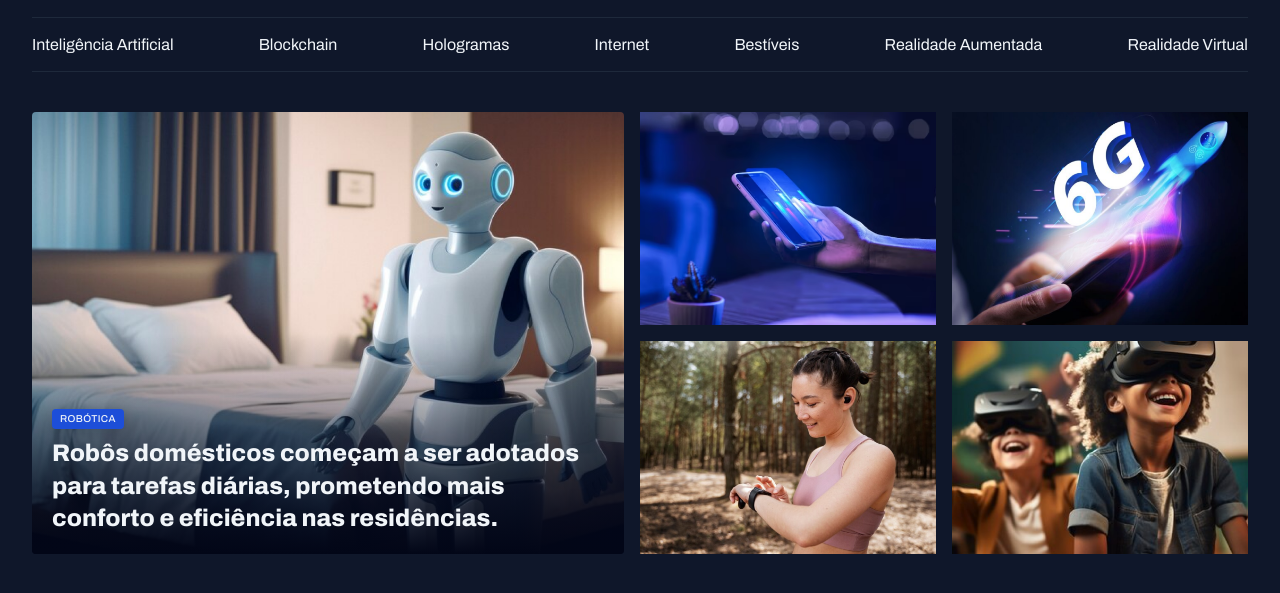
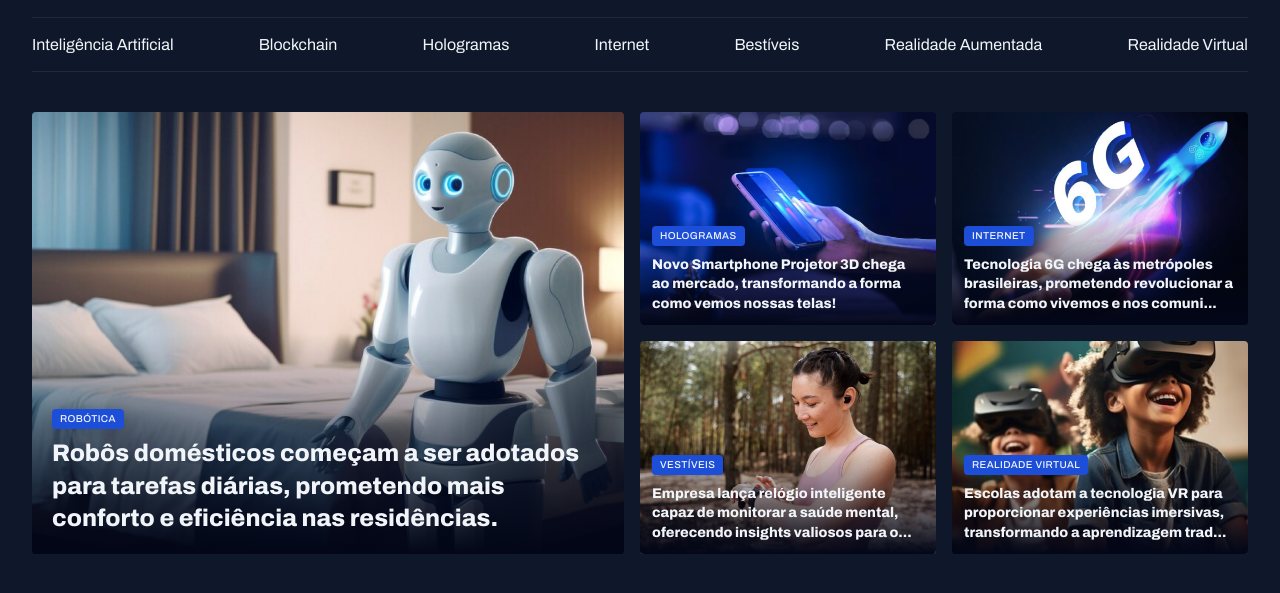
Before and after one commit to Mathuzza/PortalDeNot-cias, a plain HTML site: page index.html in a window 1280 px wide. Shown: the part 49-642 px from the top of the page. Drawn offline with Linux system fonts and the light colour scheme.

Commit message:
Finalizando a seção destaques

```diff
--- a/Styles/sections.css
+++ b/Styles/sections.css
@@ -27,6 +27,9 @@
         bottom: 0;
         padding: 20px;
 
+        &:has(.text-lg){
+            padding: 12px;
+        }
         h2 {
             margin-top: 8px;
         }
--- a/index.html
+++ b/index.html
@@ -46,10 +46,22 @@
             </figure>
 
             <div class="grid grid-cols-2 gap-16">
-                <div><img src="assets/imagens/Image 02.png" alt=""></div>
-                <div><img src="assets/imagens/Image 03.png" alt=""></div>
-                <div><img src="assets/imagens/Image 04.png" alt=""></div>
-                <div><img src="assets/imagens/Image 05.png" alt=""></div>
+                <figure class="card"><img src="assets/imagens/Image 02.png" alt="Novo Smartphone Projetor 3D chega ao mercado, transformando a forma como vemos nossas telas!"><figcaption>
+                    <span class="contant-tag">Hologramas</span>
+                    <h2 class="text-lg">Novo Smartphone Projetor 3D chega ao mercado, transformando a forma como vemos nossas telas!</h2>
+                </figcaption></figure>
+                <figure class="card"><img src="assets/imagens/Image 03.png" alt="Tecnologia 6G chega às metrópoles brasileiras, prometendo revolucionar a forma como vivemos e nos comunicamos."><figcaption>
+                    <span class="contant-tag">Internet</span>
+                    <h2 class="text-lg">Tecnologia 6G chega às metrópoles brasileiras, prometendo revolucionar a forma como vivemos e nos comuni...</h2>
+                </figcaption></figure>
+                <figure class="card"><img src="assets/imagens/Image 04.png" alt="Empresa lança relógio inteligente capaz de monitorar a saúde mental, oferecendo insights valiosos para o bem-estar pessoal."><figcaption>
+                    <span class="contant-tag">Vestíveis</span>
+                    <h2 class="text-lg">Empresa lança relógio inteligente capaz de monitorar a saúde mental, oferecendo insights valiosos para o...</h2>
+                </figcaption></figure>
+                <figure class="card"><img src="assets/imagens/Image 05.png" alt="Escolas adotam a tecnologia VR para proporcionar experiências imersivas, transformando a aprendizagem tradicional."><figcaption>
+                    <span class="contant-tag">Realidade Virtual</span>
+                    <h2 class="text-lg">Escolas adotam a tecnologia VR para proporcionar experiências imersivas, transformando a aprendizagem trad...</h2>
+                </figcaption></figure>
             </div>
         </section>
     </main>
```
